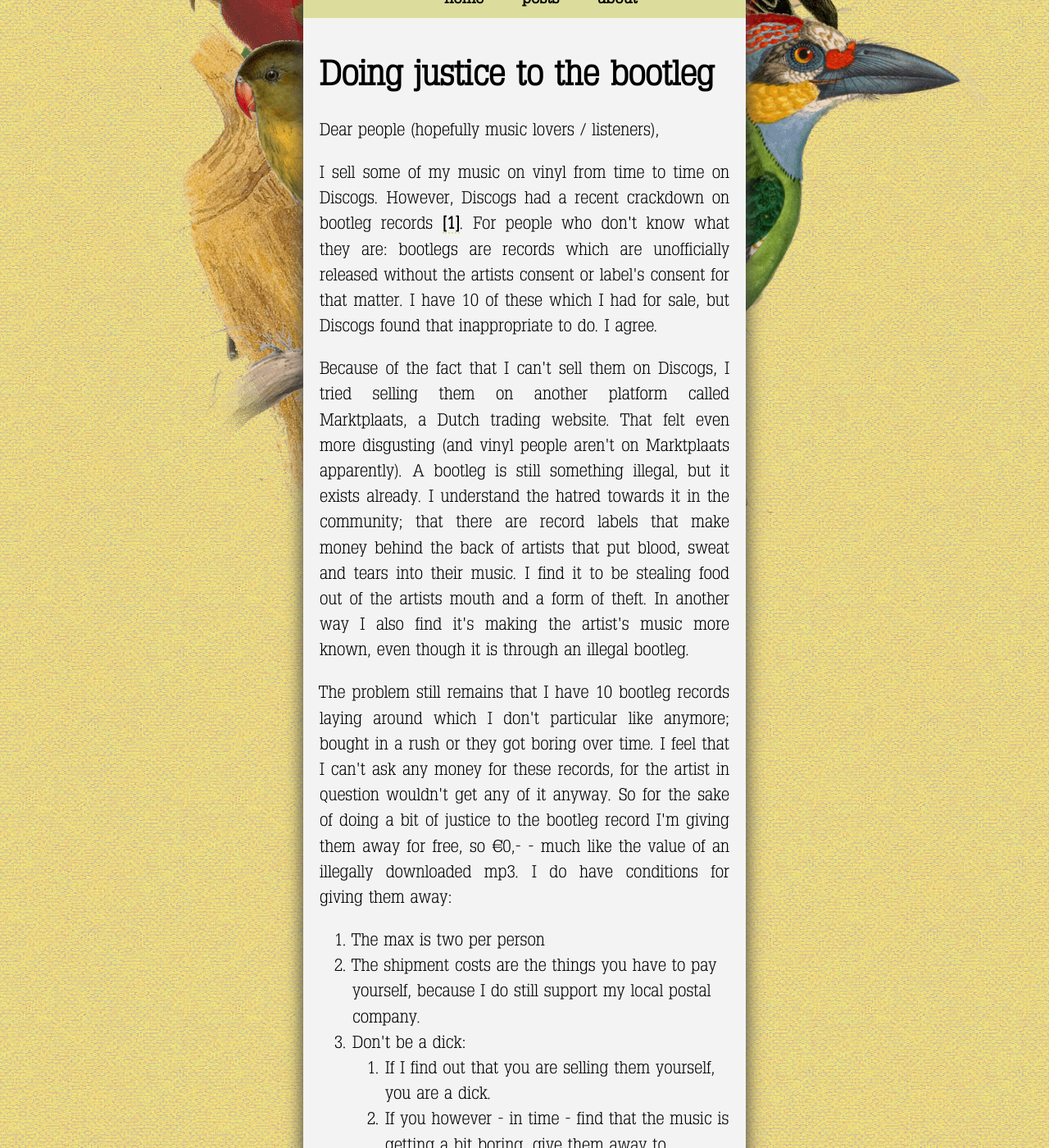
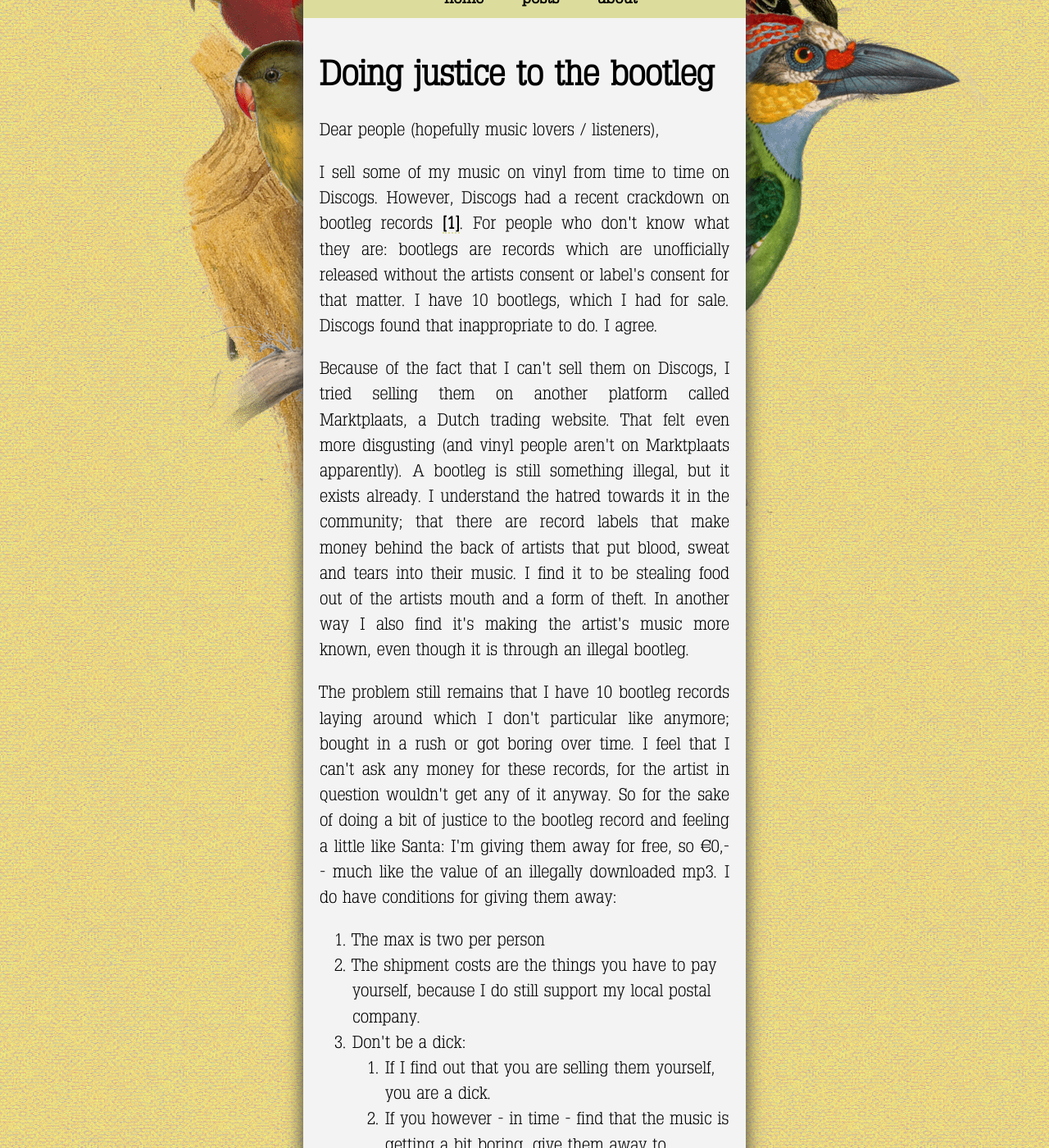
Before and after one commit to grdw/lorikeet, a Jekyll site: the page built from _posts/2017-12-10-free-bootlegs.md, in a window 1280 px wide and 1400 px high, scrolled down 494 px. Shown: the whole window at 82% size. Built offline with Jekyll 4.4.1, drawn with Linux system fonts in a browser that asks for light colours.

Commit message:
Change some phrases

```diff
--- a/_posts/2017-12-10-free-bootlegs.md
+++ b/_posts/2017-12-10-free-bootlegs.md
@@ -16,8 +16,8 @@ tags:
   <sr>https://thevinylfactory.com/features/do-bootlegs-matter-what-discogs-new-crackdown-means-for-future/</sr>.
   For people who don't know what they are: bootlegs are records
   which are unofficially released without the artists consent or
-  label's consent for that matter. I have 10 of these which I had
-  for sale, but Discogs found that inappropriate to do. I agree.
+  label's consent for that matter. I have 10 bootlegs, which I had
+  for sale. Discogs found that inappropriate to do. I agree.
 </p>
 
 <p>
@@ -37,12 +37,12 @@ tags:
 <p>
   The problem still remains that I have 10 bootleg records laying
   around which I don't particular like anymore; bought in a rush or
-  they got boring over time. I feel that I can't ask any money for
+  got boring over time. I feel that I can't ask any money for
   these records, for the artist in question wouldn't get any of it
   anyway. So for the sake of doing a bit of justice to the bootleg
-  record I'm giving them away for free, so €0,- - much like the value
-  of an illegally downloaded mp3. I do have conditions for giving
-  them away:
+  record and feeling a little like Santa: I'm giving them away for free,
+  so €0,- - much like the value of an illegally downloaded mp3. I do
+  have conditions for giving them away:
 </p>
 
 <p>
```
